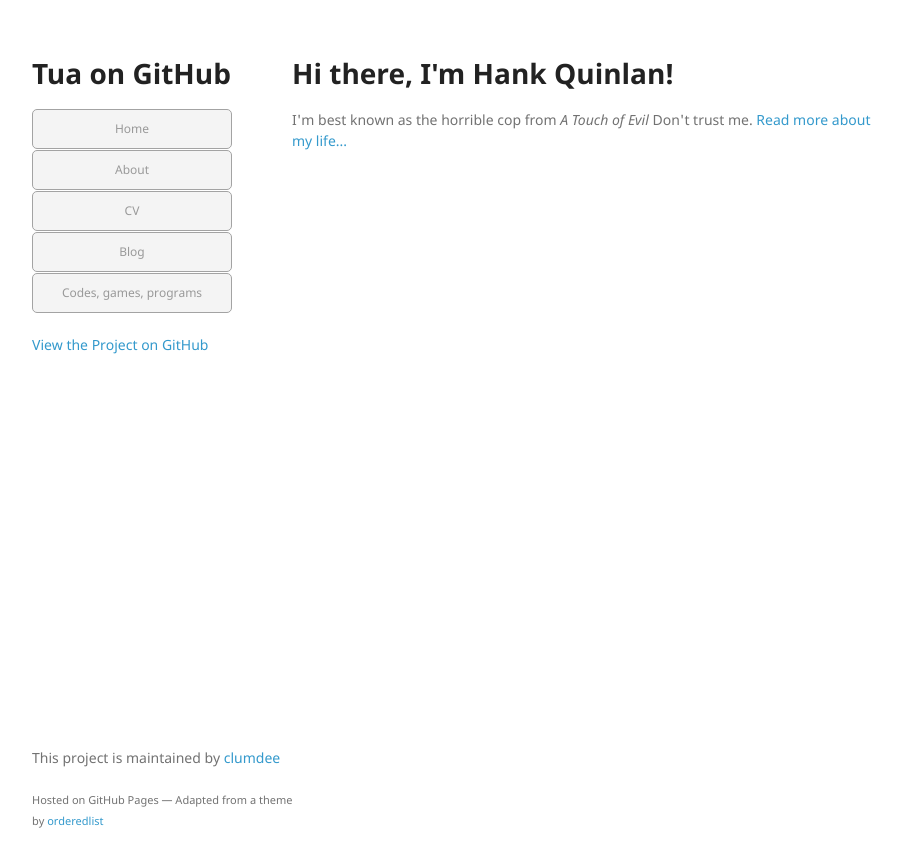
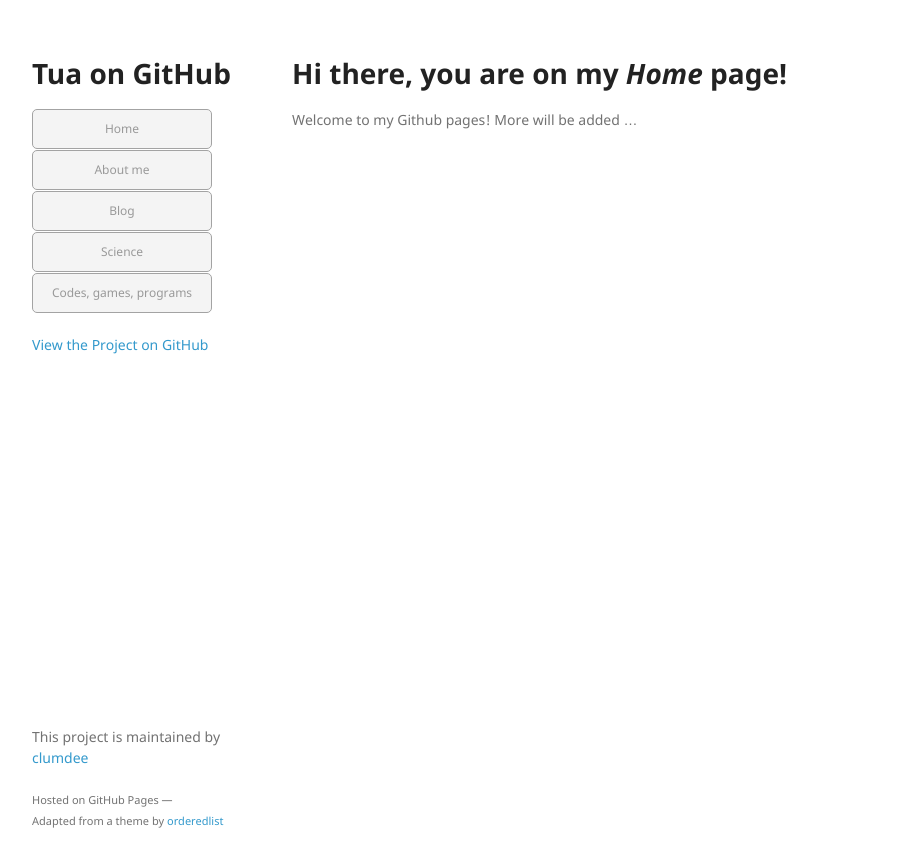
Before and after one commit to clumdee/clumdee.github.io_hyde, a Jekyll site: the page built from index.md, in a window 1280 px wide. Shown: the top 867 px of the page, without its empty margins (178-1080 px from the left). Built offline with Jekyll 4.4.1, drawn with Linux system fonts in a browser that asks for light colours; the repository's description, which GitHub fills in, is left out.

Commit message:
Update main index, about, template

```diff
--- a/_config.yml
+++ b/_config.yml
@@ -1,2 +1,3 @@
 title: Tua on GitHub
+author: Chatdanai Lumdee
 google_analytics: UA-96590640-1
--- a/_layouts/default.html
+++ b/_layouts/default.html
@@ -19,9 +19,9 @@
 
         <ul>
             <li><a href="/">Home</a></li>
-            <li><a href="/about">About</a></li>
-            <li><a href="/cv">CV</a></li>
+            <li><a href="/about">About me</a></li>
             <li><a href="/blog">Blog</a></li>
+            <li><a href="/science">Science</a></li>
             <li><a href="/codes">Codes, games, programs</a></li>
          </ul>
 
@@ -50,7 +50,7 @@
         {% if site.github.is_project_page %}
         <p>This project is maintained by <a href="{{ site.github.owner_url }}">{{ site.github.owner_name }}</a></p>
         {% endif %}
-        <p><small>Hosted on GitHub Pages &mdash; Adapted from a theme by <a href="https://github.com/orderedlist">orderedlist</a></small></p>
+        <p><small>Hosted on GitHub Pages &mdash;<br>Adapted from a theme by <a href="https://github.com/orderedlist">orderedlist</a></small></p>
       </footer>
     </div>
     <script src="{{ '/assets/js/scale.fix.js' | relative_url }}"></script>
--- a/_sass/jekyll-theme-minimal.scss
+++ b/_sass/jekyll-theme-minimal.scss
@@ -115,12 +115,12 @@
 header ul {
   list-style: none;
   padding: 0;
-  width: 200px;
+  width: 180px;
   height: 205px;
 }
 
 header li {
-  width: 198px;
+  width: 178px;
   float: left;
   height: 38px;
   background: #f4f4f4;
@@ -161,6 +161,10 @@
   padding-bottom:50px;
 }
 
+section p {
+  text-align: justify;
+}
+
 small {
   font-size:11px;
 }
@@ -173,7 +177,7 @@
 }
 
 footer {
-  width:270px;
+  width:200px;
   float:left;
   position:fixed;
   bottom:50px;
--- a/blog/index.html
+++ b/blog/index.html
@@ -8,4 +8,6 @@
 	  {% for post in site.posts %}
 	    <li><span>{{ post.date | date_to_string }}</span> » <a href="{{ post.url }}" title="{{ post.title }}">{{ post.title }}</a></li>
 	  {% endfor %}
+
+
 	</ul>
--- a/index.html
+++ /dev/null
@@ -1,8 +0,0 @@
----
-layout: default
-title: Hank Quinlan, Horrible Cop
----
-<div class="blurb">
-	<h1>Hi there, I'm Hank Quinlan!</h1>
-	<p>I'm best known as the horrible cop from <em>A Touch of Evil</em> Don't trust me. <a href="/about">Read more about my life...</a></p>
-</div><!-- /.blurb -->
--- /dev/null
+++ b/index.md
@@ -0,0 +1,8 @@
+---
+layout: default
+title: Tua's Home
+---
+
+# Hi there, you are on my _Home_ page!
+
+Welcome to my Github pages! More will be added ...
```
Also changed, not shown: _posts/2014-04-30-hank-quinlan-site-launched.md (+2 -1 lines), _posts/2014-04-31-hank-quinlan-site-launched.md (added, +8 -0 lines), _posts/2014-04-32-hank-quinlan-site-launched.md (added, +8 -0 lines), about/index.md (added, +17 -0 lines), codes/index.html (added, +13 -0 lines), science/index.md (added, +26 -0 lines), science/index2.md (added, +127 -0 lines), 2 other files.
